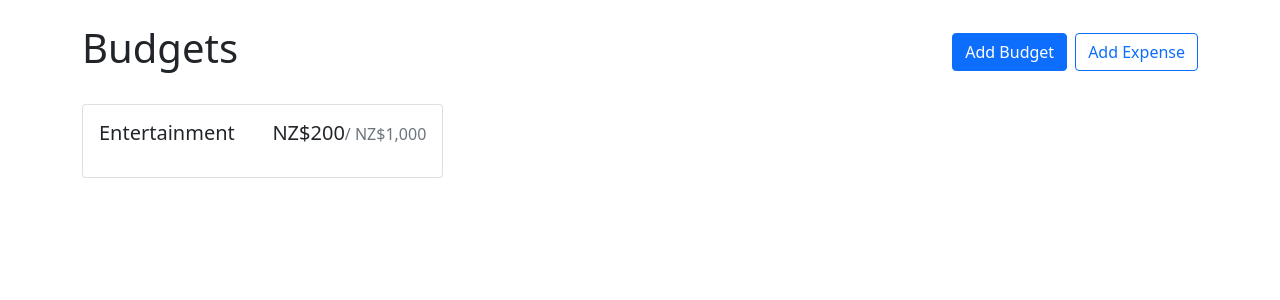
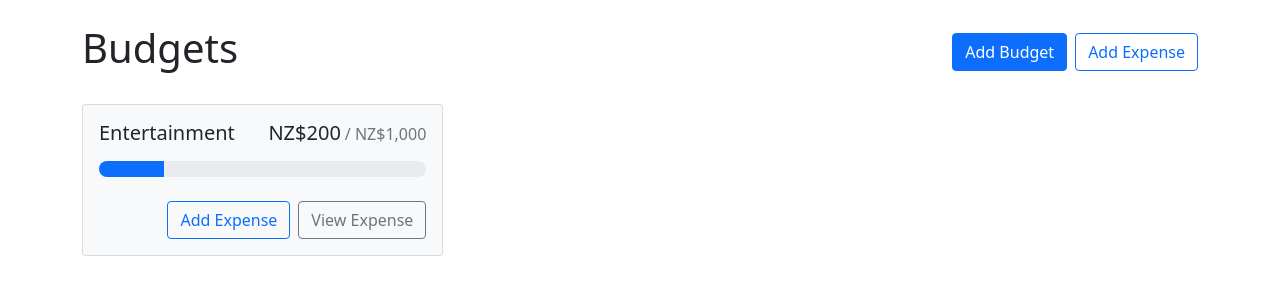
Before and after one commit to Sam-WardPickering/budget-tracker, a React (Create React App) app: page / in a window 1280 px wide. Shown: the top 300 px of the page. Built offline with nearby package versions, Linux system fonts and the light colour scheme.

Commit message:
Finish basic styling

```diff
--- a/src/App.js
+++ b/src/App.js
@@ -11,7 +11,7 @@ function App() {
         <Button variant="outline-primary">Add Expense</Button>
       </Stack>
       <div style={{ display: "grid", gridTemplateColumns: "repeat(auto-fill, minmax(300px, 1fr))", gap: "1rem", alignItems: "flex-start" }}>
-        <BudgetCard name="Entertainment" amount={200} max={1000}></BudgetCard>
+        <BudgetCard name="Entertainment" gray amount={200} max={1000}></BudgetCard>
       </div>
     </Container>
   );
--- a/src/components/BudgetCard.jsx
+++ b/src/components/BudgetCard.jsx
@@ -1,18 +1,50 @@
-import { Card } from 'react-bootstrap'
+import { Card, ProgressBar, Stack, Button } from 'react-bootstrap'
 import { currencyFormatter } from '../utils'
 
-export default function BudgetCard({ name, amount, max }) {
+export default function BudgetCard({ name, amount, max, gray }) {
+
+  const classNames = []
+  if (amount > max) {
+    classNames.push("bg-danger", "bg-opacity-10")
+  } else if (gray){
+      classNames.push("bg-light")
+  }
+
   return (
-    <Card>
+    <Card className={classNames.join(" ")}>
         <Card.Body>
             <Card.Title className="d-flex justify-content-between align-items-baseline fw-normal mb-3">
                 <div className="me-2">{name}</div>
                 <div className="d-flex align-items-baseline">
                     {currencyFormatter.format(amount)}
-                    <span className="text-muted fs-6"> / {currencyFormatter.format(max)}</span>
+                    <span className="text-muted fs-6 ms-1">
+                         / {currencyFormatter.format(max)}
+                    </span>
                 </div>
             </Card.Title>
+            <ProgressBar
+                className="rounded-pill"
+                variant={getProgressBarVariant(amount, max)}
+                min={0}
+                max={max}
+                now={amount}
+            />
+            <Stack direction="horizontal" gap="2" className="mt-4">
+                <Button variant="outline-primary" className="ms-auto">
+                    Add Expense
+                </Button>
+                <Button variant="outline-secondary">View Expense</Button>
+            </Stack>
         </Card.Body>
     </Card>
   )
 }
+
+
+function getProgressBarVariant(amount, max){
+    const ratio = amount / max
+    if (ratio < .5) return "primary"
+    if (ratio < .75) return "warning"
+    return "danger"
+
+}
```
